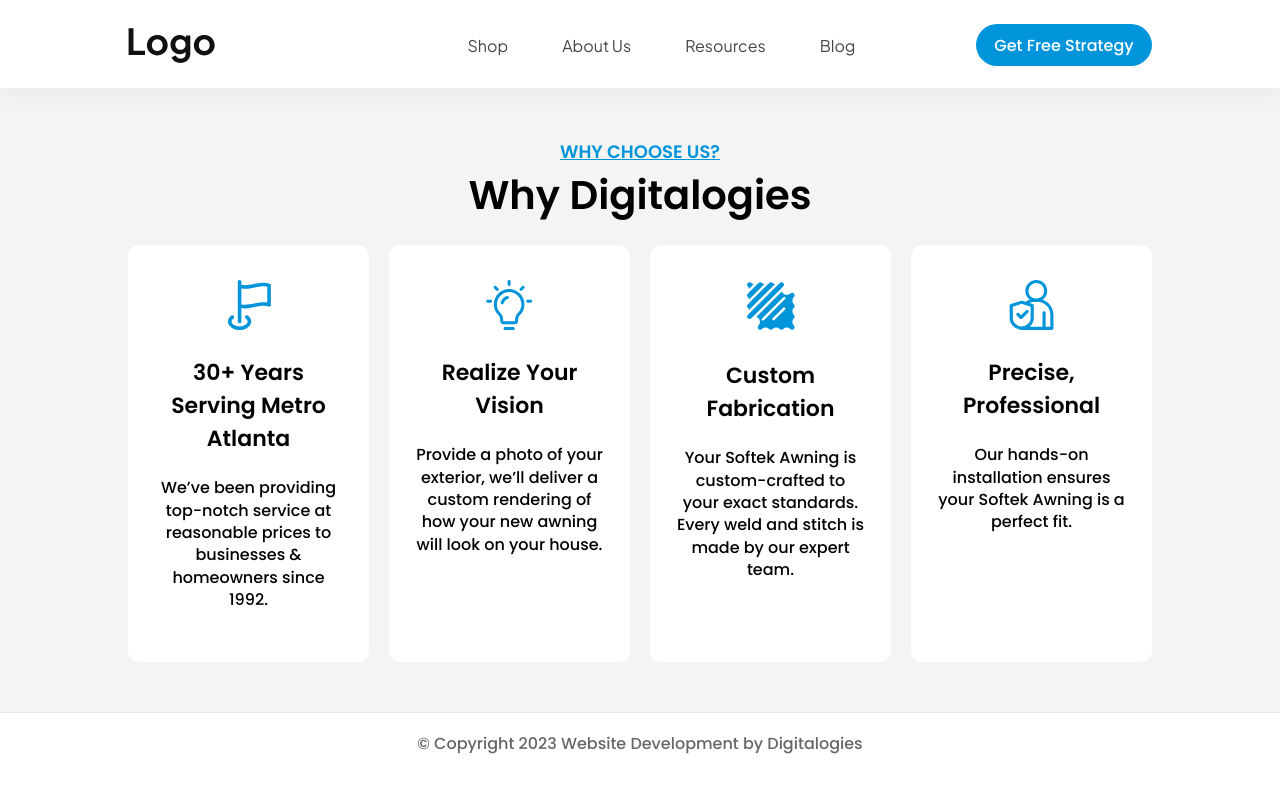
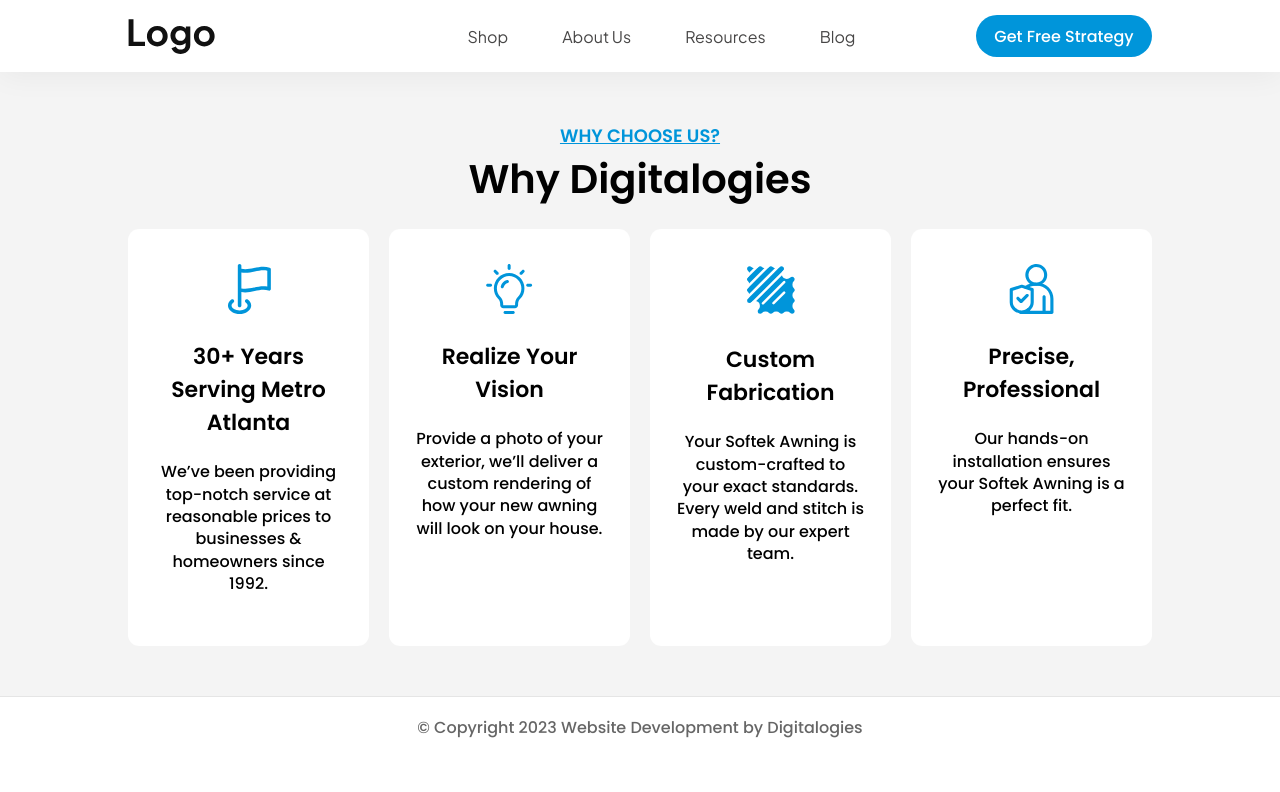
Before and after one commit to umair-yahya/test-project, a plain HTML site: page index.html in a window 1280 px wide. Drawn offline with Linux system fonts and the light colour scheme.

Commit message:
update header

```diff
--- a/styles.css
+++ b/styles.css
@@ -7,7 +7,7 @@
 	display: flex;
 	justify-content: space-between;
 	align-items: center;
-	padding: 24px 10% 22px;
+	padding: 15px 10% 15px;
 	background-color: #fff;
 	box-shadow: 0px 4px 30px 0px #0000000d;
 	position: relative;
```
